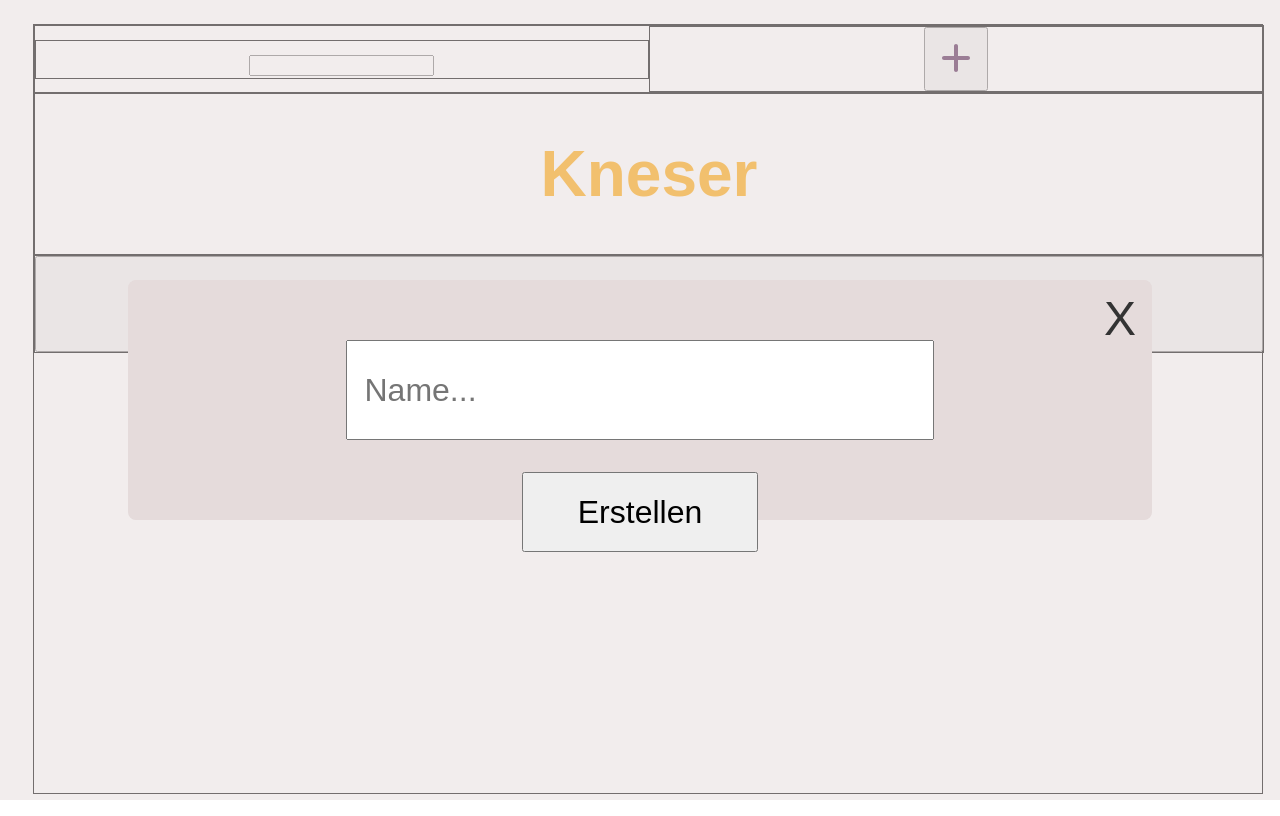
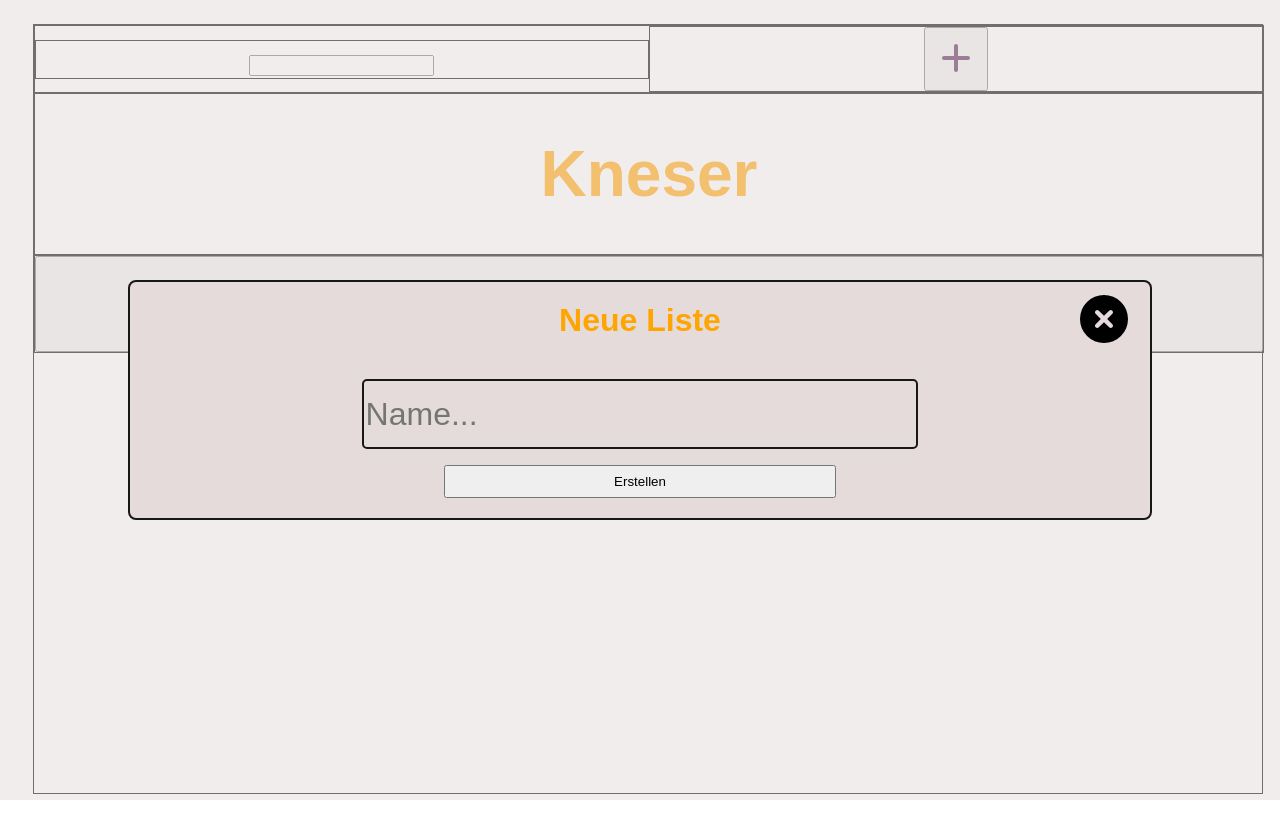
Before and after one commit to keckamreck/backendbanditen, a Next.js app: page /dashboard in a window 1280 px wide. Both pictures are taken after a click on the button "addList". Built offline with nearby package versions, Linux system fonts and the light colour scheme.

Commit message:
added List functionallity

```diff
--- a/src/app/_components/popup.module.css
+++ b/src/app/_components/popup.module.css
@@ -12,6 +12,7 @@
 
 }
 .overlay .container {
+  border: #171717 2px solid;
   position: relative;
   width: 80vw;
   height: 30vh;
@@ -33,8 +34,13 @@
   background: none;
   border: none;
   font-size: 1.5em;
-  cursor: pointer;
-  color: #333;
+  color: black;
+}
+.overlay [id="createList-label"] {
+  position: relative;
+  font-size: 1em;
+  font-weight: bold;
+  /*margin-bottom: 20px;*/
 }
 
 .overlay .form {
@@ -43,30 +49,34 @@
   justify-content: center;
   align-items: center;
   margin-top: 40px;
+  /*margin-top: 50%;*/
 }
 
 .overlay .form section {
   display: flex;
   flex-direction: column;
-  gap: 1em;
+  gap: 0.5em;
   width: 100%;
   justify-content: center;
   align-items: center;
 }
 
 .overlay .form input[type="text"] {
+  border-radius: 5px;
+  border: #171717 2px solid;
+  background-color: rgb(229, 219, 219);
   width: 70%;
   height: 2em;
-  padding: 0.5em;
+  /*padding: 0.5em;*/
   font-size: 1em;
 }
 
 .overlay .form input[type="submit"] {
-  width: 30%;
+  width: 50%;
   height: 2.5em;
-  padding: 0.5em 1em;
-  font-size: 1em;
-  cursor: pointer;
+  justify-content: flex-start;
+  /*padding: 0.5em 1em;*/
+  /*font-size: 1em;*/
 }
 
 /*.canvasContainer {*/
--- a/src/app/_components/popup.tsx
+++ b/src/app/_components/popup.tsx
@@ -1,29 +1,44 @@
 import styles from "./popup.module.css";
 import React, {FormEvent} from "react";
 import { FontAwesomeIcon } from '@fortawesome/react-fontawesome'
-// import { byPrefixAndName } from '@awesome.me/kit-KIT_CODE/icons'
+import { faCircleXmark } from "@fortawesome/free-solid-svg-icons";
+// import { faCircleXmark } from '@awesome.me/kit-KIT_CODE/icons'
 
 
-export default function PopupWithInput({ isOpen, onClose }: { isOpen: boolean; onClose: () => void }) {
-
-
+export default function PopupWithInput({ isOpen, onClose, onSubmitting}: { isOpen: boolean; onClose: () => void; onSubmitting?: (name: string) => void }) {
 
     console.log("PopupWithInput Pressed!");
 
+    if (!isOpen) return null;
 
-    if (!isOpen) return null;
+    function handleSubmit(e: FormEvent) {
+        e.preventDefault();
+
+        const input = document.getElementById("createList") as HTMLInputElement;
+        if (input && input.value.trim()) {
+            console.log("Form submitted with name:", input.value);
+            if (onSubmitting) {
+                onSubmitting(input.value.trim());
+            }
+            input.value = '';
+        } else {
+            alert("Bitte geben Sie einen Namen ein!");
+        }
+
+        onClose();
+    }
 
     return (
 
         <div className={styles.overlay}>
             <div className={styles.container}>
                 <button className={styles.closeBtn} onClick={onClose} type="button">
-                    {/*<FontAwesomeIcon icon={faCircleXmark} />*/}
-                    X
+                    <FontAwesomeIcon icon={faCircleXmark} />
                 </button>
-                <form className={styles.form} onSubmit={(e) => handleSubmit(e)}>
+                <label id="createList-label" htmlFor="form">Neue Liste</label>
+                <form id="form" className={styles.form} onSubmit={(e) => handleSubmit(e)}>
                     <section>
-                        <input id="createList" type="text" placeholder="Name..." />
+                        <input id="createList" type="text" placeholder="Name..."  />
                         <input type="submit" value="Erstellen" />
                     </section>
                 </form>
@@ -32,14 +47,4 @@ export default function PopupWithInput({ isOpen, onClose }: { isOpen: boolean; o
 
     );
 
-    function handleSubmit(e: FormEvent) {
-        console.log("handleSubmit");
-        e.preventDefault()
-
-        onClose();
-
-    }
-
-
-
 }
--- a/src/app/dashboard/page.tsx
+++ b/src/app/dashboard/page.tsx
@@ -1,94 +1,105 @@
 "use client";
 import styles from "./page.module.scss";
 import Head from "next/head";
-import {useMemo, useState} from 'react';
+import {useState, useEffect} from 'react';
 import {List} from "@/app/_models/list";
 import PopupWithInput from "@/app/_components/popup";
 import { FontAwesomeIcon } from "@fortawesome/react-fontawesome";
 import { faPlus } from "@fortawesome/free-solid-svg-icons";
-
-import {generateLists, generateTasks} from "@/app/_lib/demo";
-import {Task} from "@/app/_models/task";
-import * as string_decoder from "node:string_decoder";
+import {generateLists} from "@/app/_lib/demo";
 
 
 
 
 export default function DashboardPage() {
-    const [like, setLikes] = useState(0);
     const [isPopupOpen, setIsPopupOpen] = useState(false);
-    let lists: List[] = generateLists();
-    let tasks: Task[] = generateTasks(1);
+    const [lists, setLists] = useState<List[]>([]);
 
-    console.log(lists);
-    newList("Früstück");
-    console.log(lists);
+    useEffect(() => {
+        const initialLists = generateLists();
+        const breakfastList: List = {
+            id: initialLists.length + 1,
+            title: "Frühstück"
+        };
+        initialLists.push(breakfastList);
+        setLists(initialLists);
+        console.log("Lists initialized:", initialLists);
+    }, []);
 
     function title(title: string){
         return(title);
     }
 
+    function newList(name: string) {
+
+        const newListItem: List = {
+            id: lists.length + 1,
+            title: name
+        };
+
+        setLists(prevLists => [...prevLists, newListItem]);
+        console.log("New list added:", name);
+        alert(name + " wurde erstellt!");
+    }
+
     return(
-
         <div className={styles.page}>
             <Head>
                 <meta charSet="utf-8" />
                 <title>Dashboard</title>
             </Head>
-            <PopupWithInput isOpen={isPopupOpen} onClose={() => setIsPopupOpen(false)} />
+            <PopupWithInput
+                isOpen={isPopupOpen}
+                onClose={() => setIsPopupOpen(false)}
+                onSubmitting={(name) => newList(name)}
+            />
             <main className={styles.main}>
-
                 <div>
                     <div>
                         <SearchBar />
                     </div>
                     <div>
                         <button title="addList" onClick={()=>setIsPopupOpen(true)}>
-                            <FontAwesomeIcon icon={faPlus} style={{color: "rgb(80, 30, 79)",}} />
+                            <FontAwesomeIcon icon={faPlus} style={{color: "rgb(80, 30, 79)",}}/>
                         </button>
-
-
                     </div>
-
                 </div>
                 <div>
                     <Biber />
-
                 </div>
                 <div className={styles.todayButton}>
-                    <button id="todayButton" >
+                    <button id="todayButton">
                         Einkaufen
                     </button>
                 </div>
+
+                {/* Debug: Zeige aktuelle Listen an */}
+                {/*<div style={{marginTop: '20px'}}>*/}
+                {/*    <h3>Aktuelle Listen ({lists.length}):</h3>*/}
+                {/*    <ul>*/}
+                {/*        {lists.map(list => (*/}
+                {/*            <li key={list.id}>{list.title}</li>*/}
+                {/*        ))}*/}
+                {/*    </ul>*/}
+                {/*</div>*/}
             </main>
         </div>
-
     )
 
     function SearchBar(){
-
         return(
             <form>
                 <input id="search-bar" type="search"/>
             </form>
         )
+    }
 
-    }
     function Biber(){
         let biber= title("Kneser")
         return(
             <h1>{biber}</h1>
         )
 
-    }
-
-    function newList(name: string) {
-        const list: List = {
-            id: lists.length+1,
-            title: name
-        };
-        lists.push(list);
 
     }
-
 }
```
